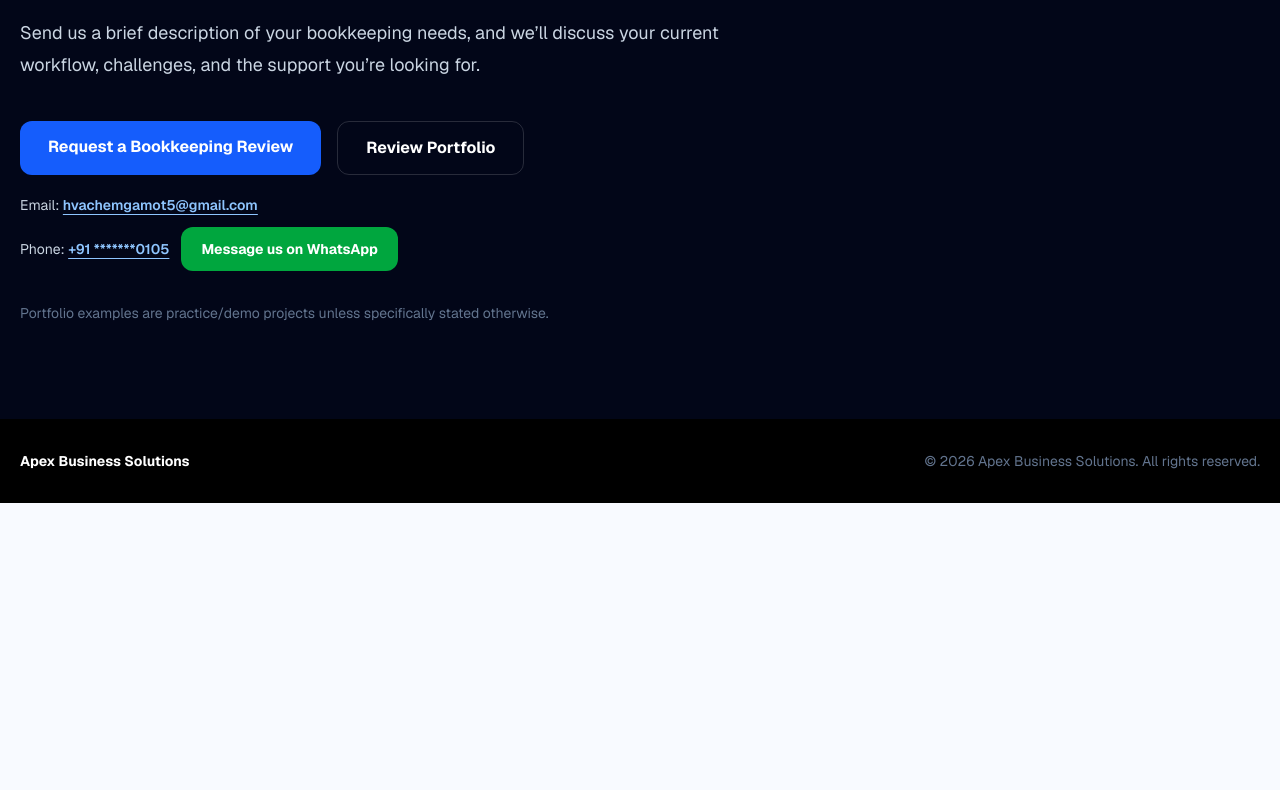
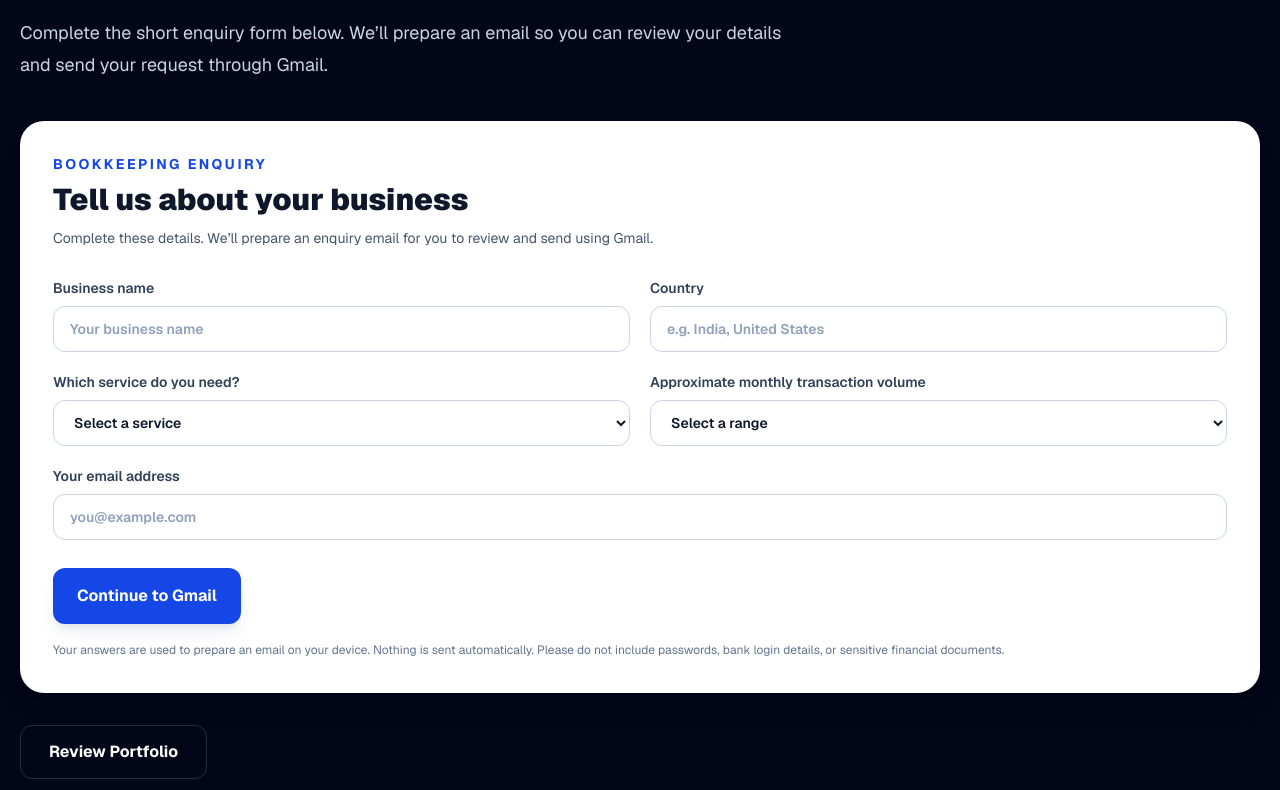
Before and after one commit to hvachemgamot5/ApexBusinessSolutions, a Next.js app: page / in a window 1280 px wide. Shown: the part 6910-7700 px from the top of the page. Before the commit the page ends 7413 px from the top, so only its background shows below. Built offline with nearby package versions, Linux system fonts and the light colour scheme.

Commit message:
Add contact enquiry form to homepage

```diff
--- a/app/page.tsx
+++ b/app/page.tsx
@@ -1,3 +1,5 @@
+import ContactEnquiryForm from "./contact-enquiry-form";
+
 const services = [
   { title: "Monthly Bookkeeping", text: "Accurate transaction recording and organized books for better day-to-day visibility." },
   { title: "Bank & Credit Card Reconciliation", text: "Match accounts, investigate differences, and keep balances reliable." },
@@ -371,10 +373,10 @@ export default function Home() {
           <div className="max-w-3xl">
             <p className="text-sm font-bold uppercase tracking-[.2em] text-blue-400">Contact</p>
             <h2 className="mt-3 text-4xl font-black tracking-tight sm:text-5xl">Let's talk about your bookkeeping needs.</h2>
-            <p className="mt-5 text-lg leading-8 text-slate-300">Send us a brief description of your bookkeeping needs, and we’ll discuss your current workflow, challenges, and the support you’re looking for.</p>
+            <p className="mt-5 text-lg leading-8 text-slate-300">Complete the short enquiry form below. We’ll prepare an email so you can review your details and send your request through Gmail.</p>
           </div>
-          <div className="mt-10 flex flex-col gap-4 sm:flex-row">
-            <a href="https://mail.google.com/mail/?view=cm&fs=1&to=hvachemgamot5%40gmail.com&su=Bookkeeping%20Inquiry" className="rounded-xl bg-blue-600 px-7 py-3.5 text-center font-bold hover:bg-blue-500">Request a Bookkeeping Review</a>
+          <ContactEnquiryForm />
+          <div className="mt-8 flex flex-col gap-4 sm:flex-row">
             <a href="#portfolio" className="rounded-xl border border-white/15 px-7 py-3.5 text-center font-bold hover:bg-white/10">Review Portfolio</a>
           </div>
           <p className="mt-5 text-center text-sm text-slate-300 sm:text-left">
```
